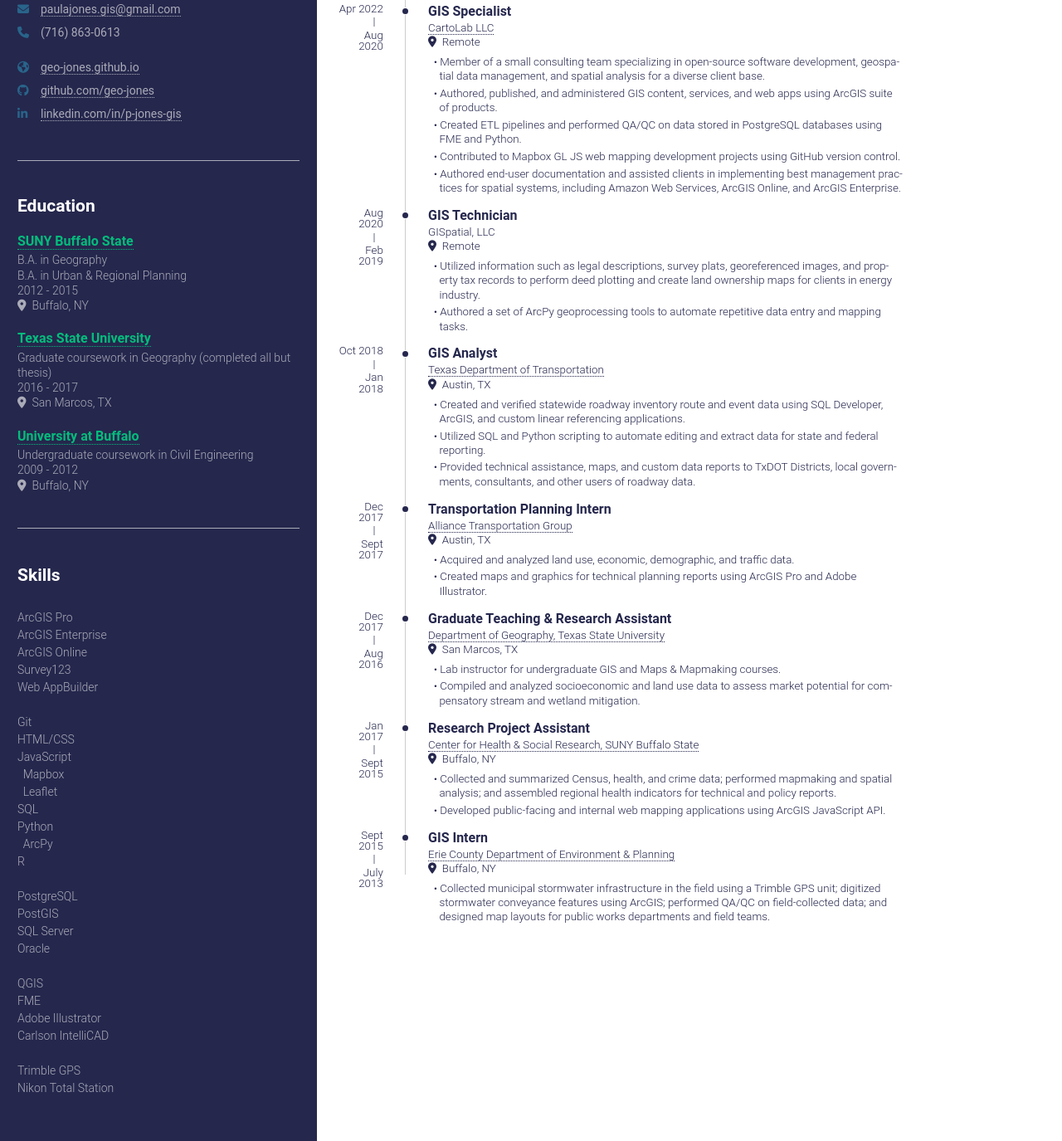
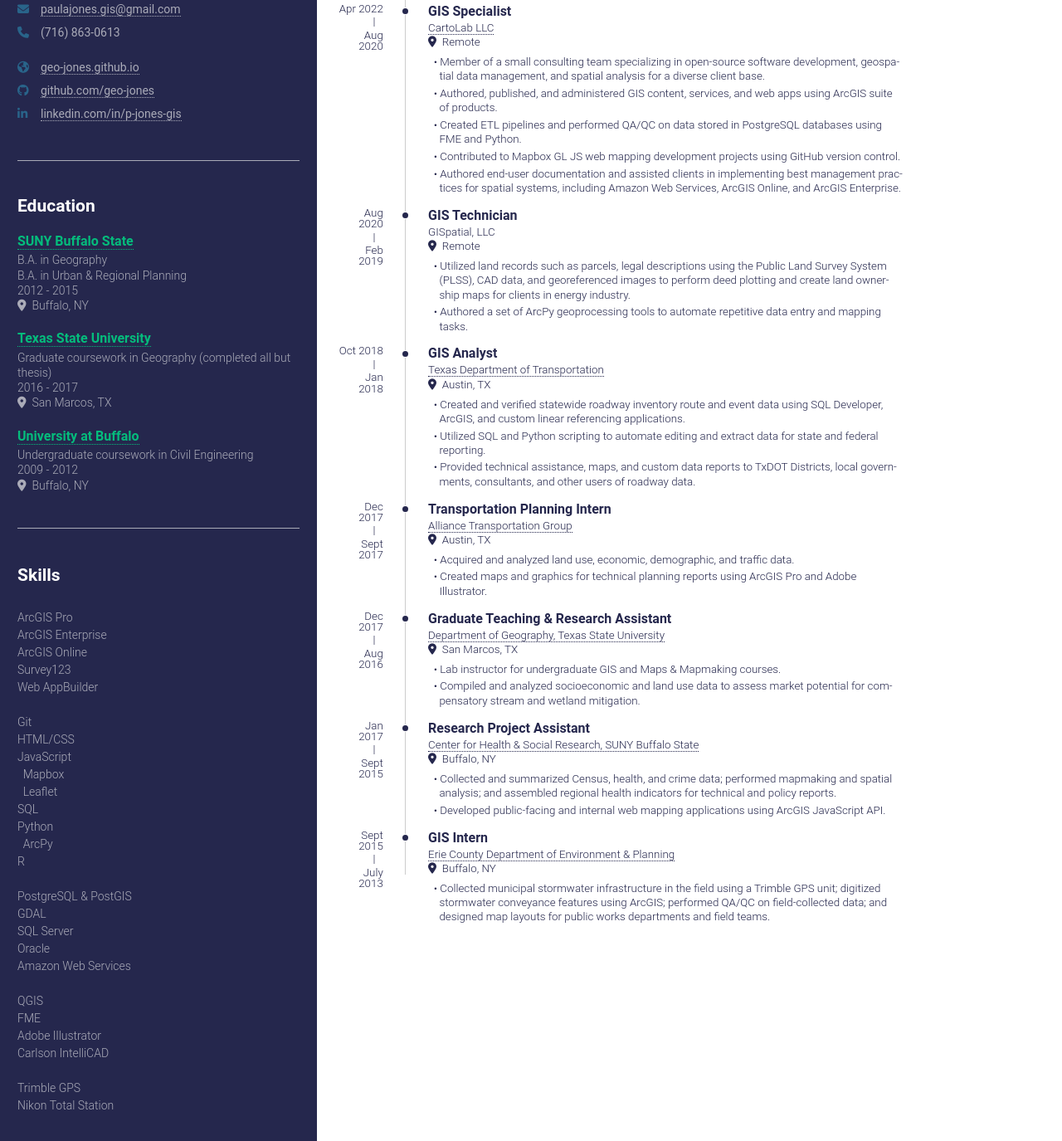
Before and after one commit to geo-jones/html-resume, a plain HTML site: page index.html in a window 1280 px wide. Shown: the part 192-1567 px from the top of the page at 83% size. Drawn offline with nearby package versions, Linux system fonts and the light colour scheme.

Commit message:
updated skills and job details

```diff
--- a/index.html
+++ b/index.html
@@ -94,10 +94,11 @@
             <li>R</li>
           </ul>
           <ul>
-            <li>PostgreSQL</li>
-            <li>PostGIS</li>
+            <li>PostgreSQL & PostGIS</li>
+            <li>GDAL</li>
             <li>SQL Server</li>
             <li>Oracle</li>
+            <li>Amazon Web Services</li>
           </ul>
           <ul>
             <li>QGIS</li>
@@ -173,7 +174,7 @@
               </header>
               <div>
                 <ul>
-                  <li>Utilized information such as legal descriptions, survey plats, georeferenced images, and property tax records to perform deed plotting and create land ownership maps for clients in energy industry.</li>
+                  <li>Utilized land records such as parcels, legal descriptions using the Public Land Survey System (PLSS), CAD data, and georeferenced images to perform deed plotting and create land ownership maps for clients in energy industry.</li>
                   <li>Authored a set of ArcPy geoprocessing tools to automate repetitive data entry and mapping tasks.</li>
                 </ul>
                 </div>
```
